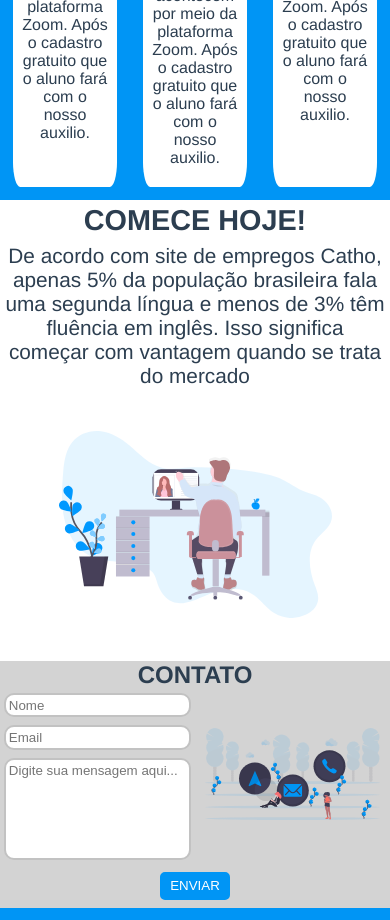
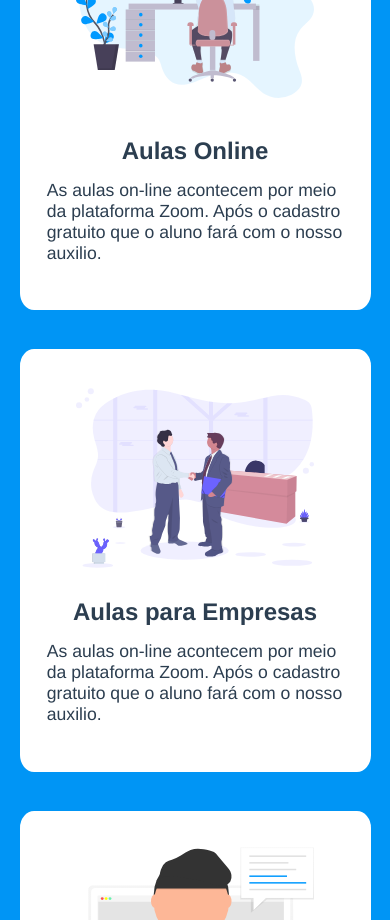
Before and after one commit to victormachadogp/vivasemlegenda-website-v2, a Vue app: page / in a window 390 px wide. Shown: the part 1080-2000 px from the top of the page. Built offline with nearby package versions, Linux system fonts and the light colour scheme.

Commit message:
Mobile Responsivity Integrated

```diff
--- a/src/components/ActionCall.vue
+++ b/src/components/ActionCall.vue
@@ -68,6 +68,17 @@ h4 {
     padding-right: 0px;
 }
 
+h4 {
+    margin-top: 5%;
+    margin-bottom: 3%;
+}
+
+.paragraph {
+    margin-left: 5%;
+    margin-right: 5%;
+    text-align: justify;
+}
+
 
 
 }
--- a/src/components/Contact.vue
+++ b/src/components/Contact.vue
@@ -6,7 +6,9 @@
                 <form class="input-section">
                     <input class="input-area" type="text" placeholder="Nome">
                     <input class="input-area" type="text" placeholder="Email">
-                    <input class="input-area grow" type="text" placeholder="Digite sua mensagem aqui...">
+                    <textarea class="input-area grow">
+                        Digite sua mensagem aqui...
+                    </textarea>
                 </form>
             </div>
             <div class="image-input">
@@ -28,6 +30,12 @@
 
 .background {
     background-color: lightgray;
+}
+
+h2 {
+    padding-top: 3%;
+    padding-bottom: 3%;
+    font-size: 2.7rem;
 }
 
 .grid-box {
@@ -68,4 +76,17 @@
 
 }
 
+@media (max-width: 800px) {
+
+    .grid-box {
+    display: grid;
+    grid-template-columns: 1fr;
+    align-items: center;
+}
+
+    .contact-image {
+        display: none;
+    }
+}
+
 </style>
--- a/src/components/CursosSection.vue
+++ b/src/components/CursosSection.vue
@@ -5,7 +5,7 @@
             <div class="cursos-box box-1">
                 <img class="image-box" src="assets/desktop-man.svg">
                 <h3>Aulas Online</h3>
-                <p>As aulas on-line acontecem por
+                <p class="box-text">As aulas on-line acontecem por
                 meio da plataforma Zoom. Após o
                 cadastro gratuito que o aluno fará
                 com o nosso auxilio.
@@ -14,7 +14,7 @@
             <div class="cursos-box box-2">
                 <img class="image-box" src="assets/deal.svg">
                 <h3>Aulas para Empresas</h3>
-                <p>As aulas on-line acontecem por
+                <p class="box-text">As aulas on-line acontecem por
                 meio da plataforma Zoom. Após o
                 cadastro gratuito que o aluno fará
                 com o nosso auxilio.
@@ -23,7 +23,7 @@
             <div class="cursos-box box-3">
                 <img class="image-box" src="assets/man-computer.svg">
                 <h3>Outros</h3>
-                <p>As aulas on-line acontecem por
+                <p class="box-text">As aulas on-line acontecem por
                 meio da plataforma Zoom. Após o
                 cadastro gratuito que o aluno fará
                 com o nosso auxilio.
@@ -48,24 +48,64 @@
 
 h2 {
     width: 100%;
+    color: white;
+    padding-top: 3%;
+    padding-bottom: 3%;
+    font-size: 2.7rem;
 }
 
 .grid-box {
     display: grid;
     grid-template-columns: 1fr 1fr 1fr;
+    padding-bottom: 3%;
 }
 
 .image-box {
-    width: 50%;
+    width: 80%;
+    height:  24vh;
+}
+
+h3 {
+    text-align: center;
+    padding-top:  5%;
+    padding-bottom: 5%;
+    font-size: 1.5rem;
 }
 
 .cursos-box {
     background-color: white;
     margin: 10%;
     padding: 7%;
-    border-radius: 7%;
-    padding-top: 15%;
-    padding-bottom: 15%;
+    border-radius: 4%;
+    padding-top: 7%;
+    padding-bottom: 10%;
+}
+
+.box-text {
+    text-align: left;
+    font-size: 1.1rem;
+}
+
+@media (max-width: 850px) {
+
+    .grid-box {
+    display: grid;
+    grid-template-columns: 1fr;
+    padding-bottom: 3%;
+}
+
+.cursos-box {
+    margin: 5%;
+    padding: 7%;
+    border-radius: 4%;
+    padding-top: 7%;
+    padding-bottom: 12%;
+}
+
+h2 {
+    padding-top: 5%;
+}
+
 }
 
 
```
